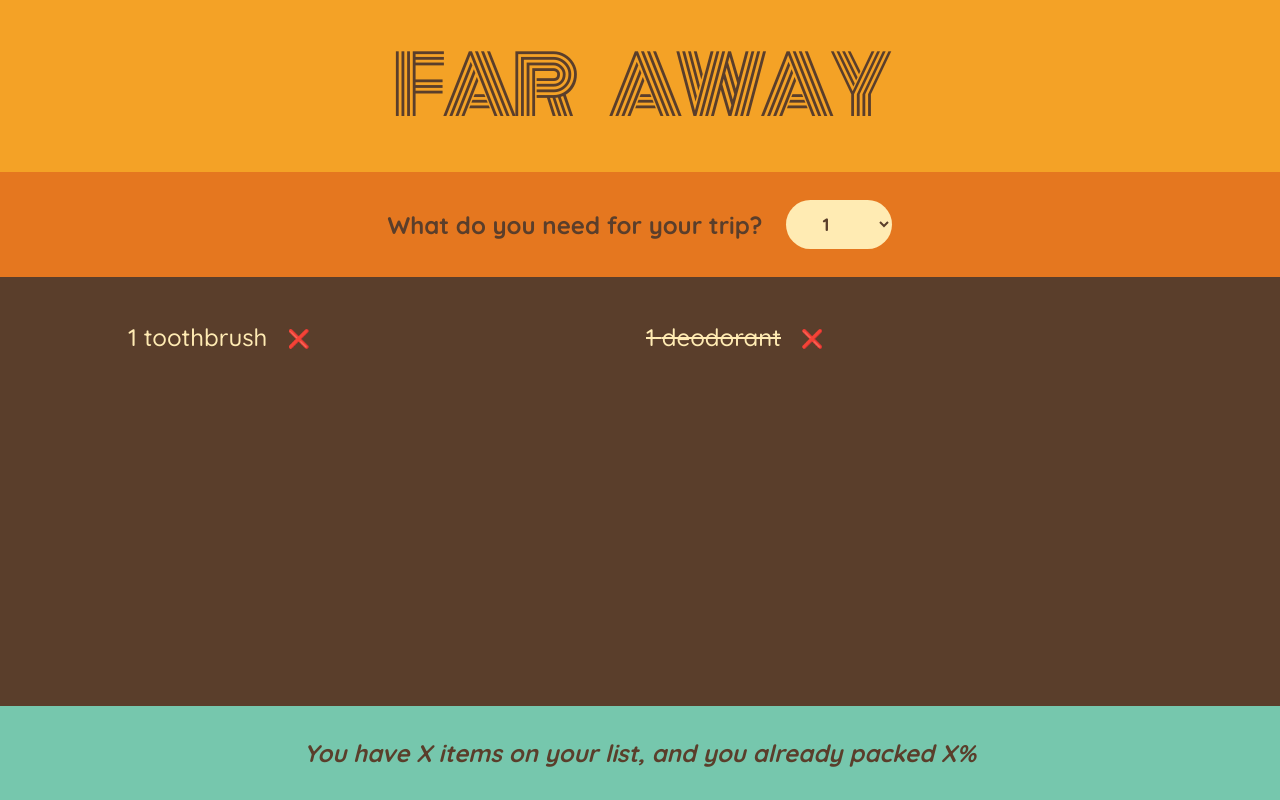
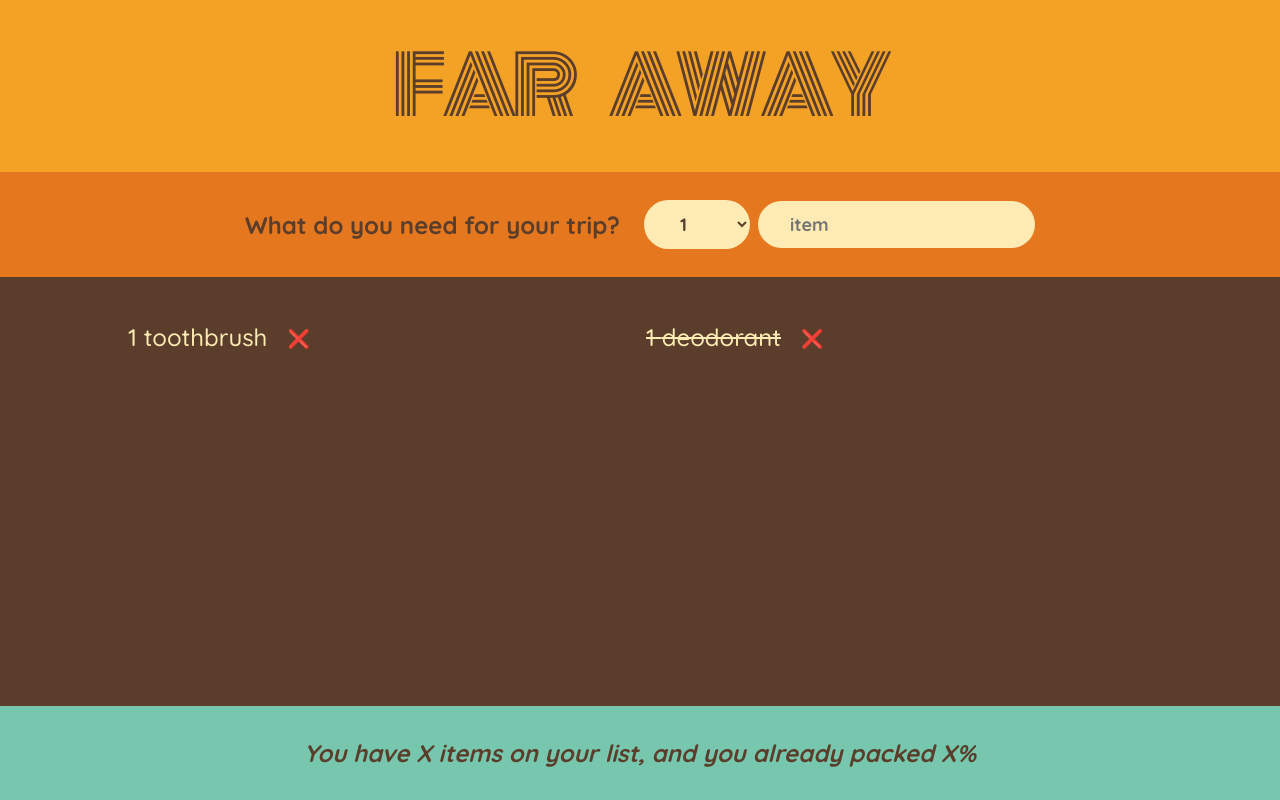
Before and after one commit to lizzach/travel-list, a React (Vite) app: page / in a window 1280 px wide. Built offline with nearby package versions, Linux system fonts and the light colour scheme.

Commit message:
Add text input and add description and quantity states

```diff
--- a/src/components/Form.tsx
+++ b/src/components/Form.tsx
@@ -1,13 +1,30 @@
+import { useState } from "react";
+
 export default function Form(): JSX.Element {
+
+  const [description, setDescription] = useState("");
+  const [quantity, setQuantity] = useState(1);
+
   return (
     <form className="add-form">
       <h3>What do you need for your trip?</h3>
-      <select>
+      <select
+        value={quantity}
+        onChange={(e) => setQuantity(Number(e.target.value))}
+      >
         {Array.from({length: 20}, (_, i) => i + 1).map((num) =>
-        <option value={num} key={num}>
-          {num}
-        </option>)}
+          <option value={num} key={num}>
+            {num}
+          </option>)}
       </select>
+      <input
+        type="text"
+        placeholder="item"
+        value={description}
+        onChange={(e) => setDescription(e.target.value)}
+      >
+
+      </input>
     </form>
   );
 }
```
